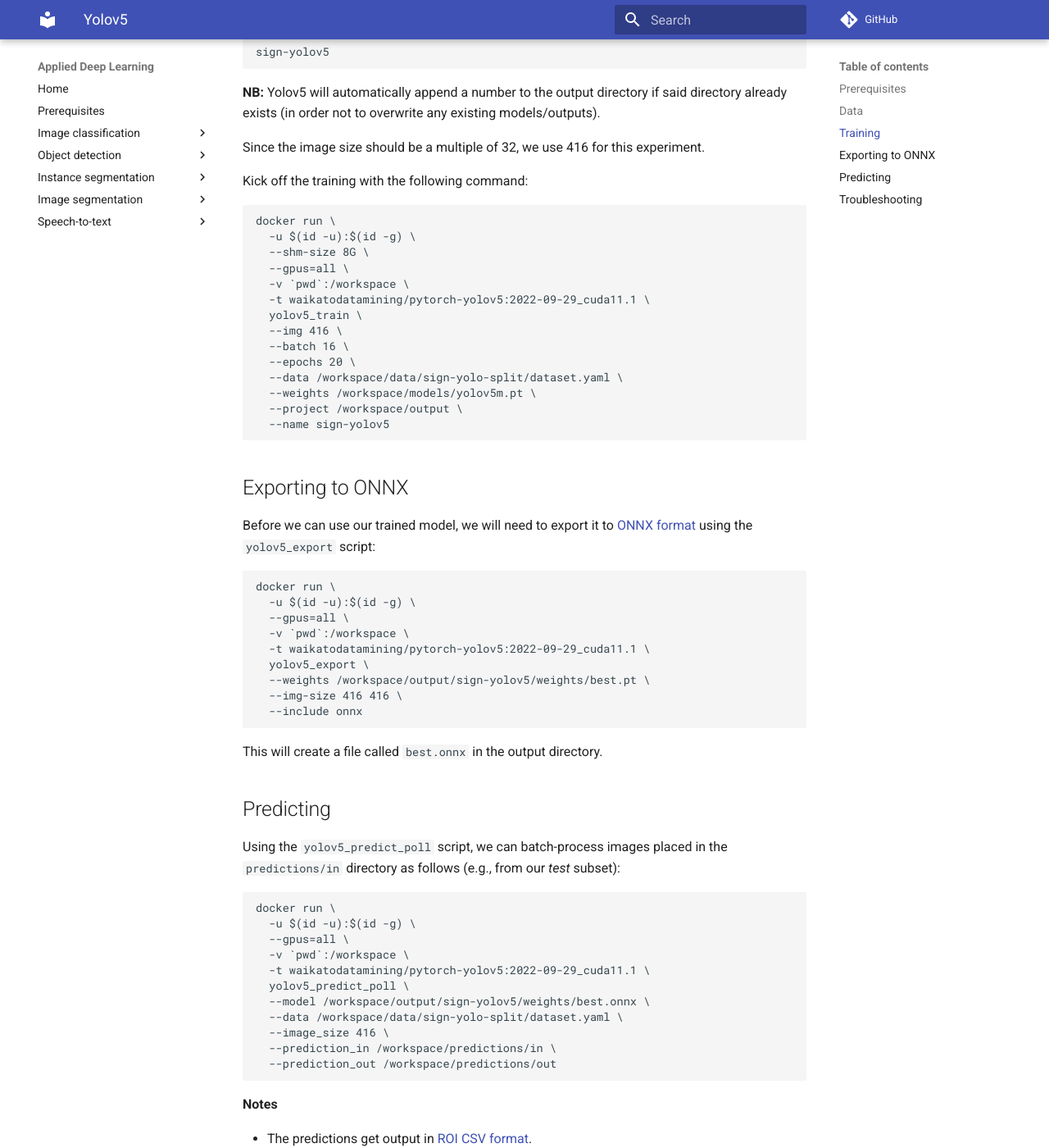
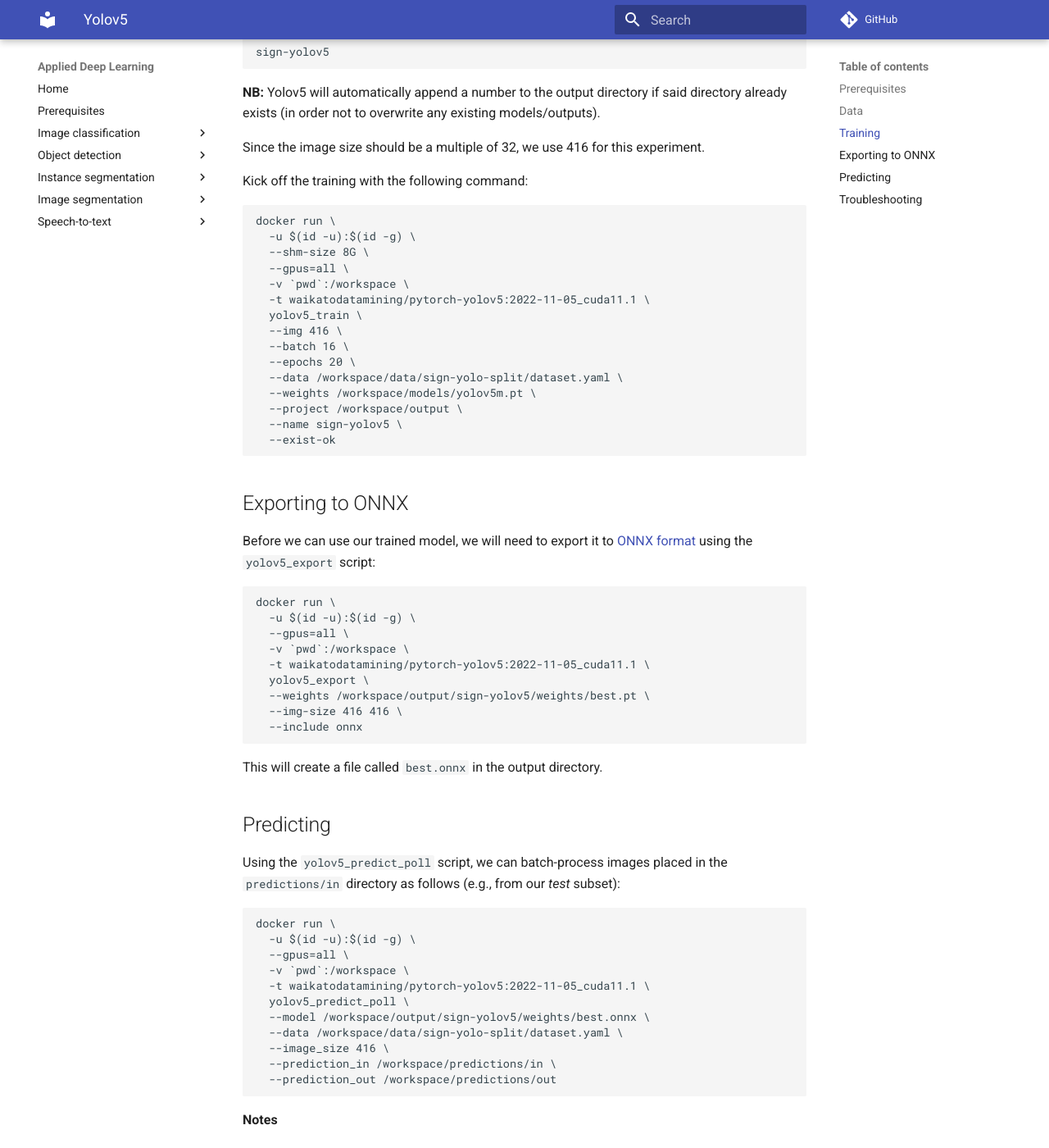
Before and after one commit to waikato-datamining/applied-deep-learning, an MkDocs documentation site: the page built from docs/object_detection/yolov5.md, in a window 1280 px wide and 1400 px high, scrolled down 2132 px. Shown: the whole window at 82% size. Built offline with MkDocs 1.6.1 and Material for MkDocs 9.7.7, drawn with Linux system fonts in a browser that asks for light colours; comment, search, counter and statistics services are not loaded; some of the changed text lies outside the part shown.

Commit message:
updated to 2022-11-05 version

````diff
--- a/docs/object_detection/yolov5.md
+++ b/docs/object_detection/yolov5.md
@@ -70,19 +70,19 @@
 For training, we will use the following docker image:
 
 ```
-waikatodatamining/pytorch-yolov5:2022-09-29_cuda11.1
+waikatodatamining/pytorch-yolov5:2022-11-05_cuda11.1
 ```
 
 If you do not have a GPU, you can use the CPU-only image:
 
 ```
-waikatodatamining/pytorch-yolov5:2022-01-21_cpu
+waikatodatamining/pytorch-yolov5:2022-11-05_cpu
 ```
 
 The training script is called `yolov5_train`, for which we can invoke the help screen as follows:
 
 ```bash
-docker run -t waikatodatamining/pytorch-yolov5:2022-09-29_cuda11.1 yolov5_train --help
+docker run -t waikatodatamining/pytorch-yolov5:2022-11-05_cuda11.1 yolov5_train --help
 ```
 
 Instead of using config files, we can just tweak parameters via command-line options.
@@ -116,7 +116,7 @@
   --shm-size 8G \
   --gpus=all \
   -v `pwd`:/workspace \
-  -t waikatodatamining/pytorch-yolov5:2022-09-29_cuda11.1 \
+  -t waikatodatamining/pytorch-yolov5:2022-11-05_cuda11.1 \
   yolov5_train \
   --img 416 \
   --batch 16 \
@@ -124,7 +124,8 @@
   --data /workspace/data/sign-yolo-split/dataset.yaml \
   --weights /workspace/models/yolov5m.pt \
   --project /workspace/output \
-  --name sign-yolov5
+  --name sign-yolov5 \
+  --exist-ok
 ```
 
 # Exporting to ONNX
@@ -137,7 +138,7 @@
   -u $(id -u):$(id -g) \
   --gpus=all \
   -v `pwd`:/workspace \
-  -t waikatodatamining/pytorch-yolov5:2022-09-29_cuda11.1 \
+  -t waikatodatamining/pytorch-yolov5:2022-11-05_cuda11.1 \
   yolov5_export \
   --weights /workspace/output/sign-yolov5/weights/best.pt \
   --img-size 416 416 \
@@ -157,7 +158,7 @@
   -u $(id -u):$(id -g) \
   --gpus=all \
   -v `pwd`:/workspace \
-  -t waikatodatamining/pytorch-yolov5:2022-09-29_cuda11.1 \
+  -t waikatodatamining/pytorch-yolov5:2022-11-05_cuda11.1 \
   yolov5_predict_poll \
   --model /workspace/output/sign-yolov5/weights/best.onnx \
   --data /workspace/data/sign-yolo-split/dataset.yaml \
````
Also changed, not shown: other parts of docs/object_detection/yolov5.md (+12 -4 lines).
